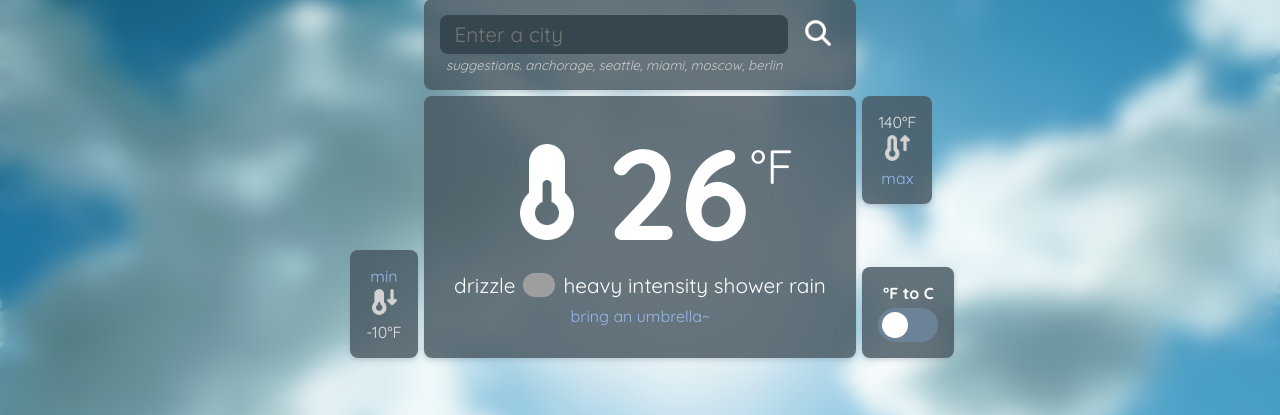
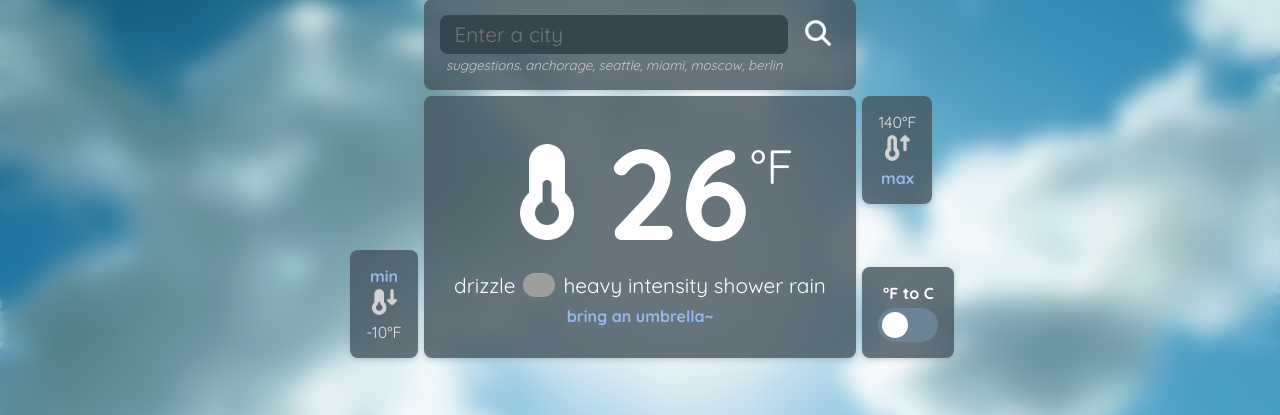
Before and after one commit to sylvia-ww/sylvia-ww.github.io, a web app: file hw3/index.html in a window 1280 px wide. Shown: the part 173-588 px from the top of the page. Run offline with its HTML, style and script files only (its server is not run), Linux system fonts and the light colour scheme; grey boxes are pictures that could not be loaded.

Commit message:
hw3 done frfr

```diff
--- a/hw3/css/styles.css
+++ b/hw3/css/styles.css
@@ -189,6 +189,7 @@ img.bigger-img {
 
 .blue, #weathergirl {
     color: var(--text-blue);
+    font-weight: bold;
 
 }
 
--- a/hw3/index.html
+++ b/hw3/index.html
@@ -3,7 +3,6 @@
 
 <head>
     <meta charset="UTF-8">
-    <meta name="viewport" content="width=device-width, initial-scale=1.0">
     <title>Weather App</title>
     <link rel="stylesheet" href="./css/styles.css">
 </head>
```
